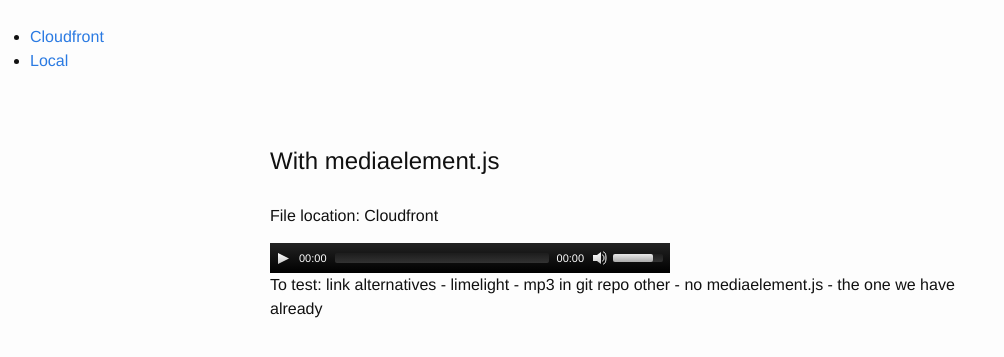
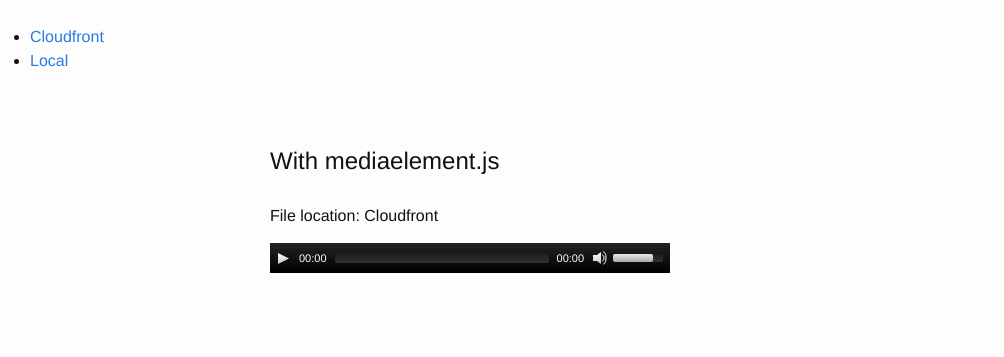
Before and after one commit to seanpaulconnelly/mediaelement-test, a Jekyll site: the page built from index.html, in a window 1280 px wide. Shown: the top 357 px of the page, without its empty margins (0-1004 px from the left). Built offline with Jekyll 4.4.1, drawn with Linux system fonts in a browser that asks for light colours; nearby versions of some CDN libraries.

Commit message:
removes testing text

```diff
--- a/index.html
+++ b/index.html
@@ -7,14 +7,3 @@ layout: default
 <audio>
   <source src="https://deqefw538d79t.cloudfront.net/api/file/VDMuee98Rzi5ZBwYraAO?cache=true" type="audio/mp3">
 </audio>
-
-
-To test:
-
-link alternatives
-- limelight
-- mp3 in git repo
-
-other
-- no mediaelement.js
-- the one we have already
```
